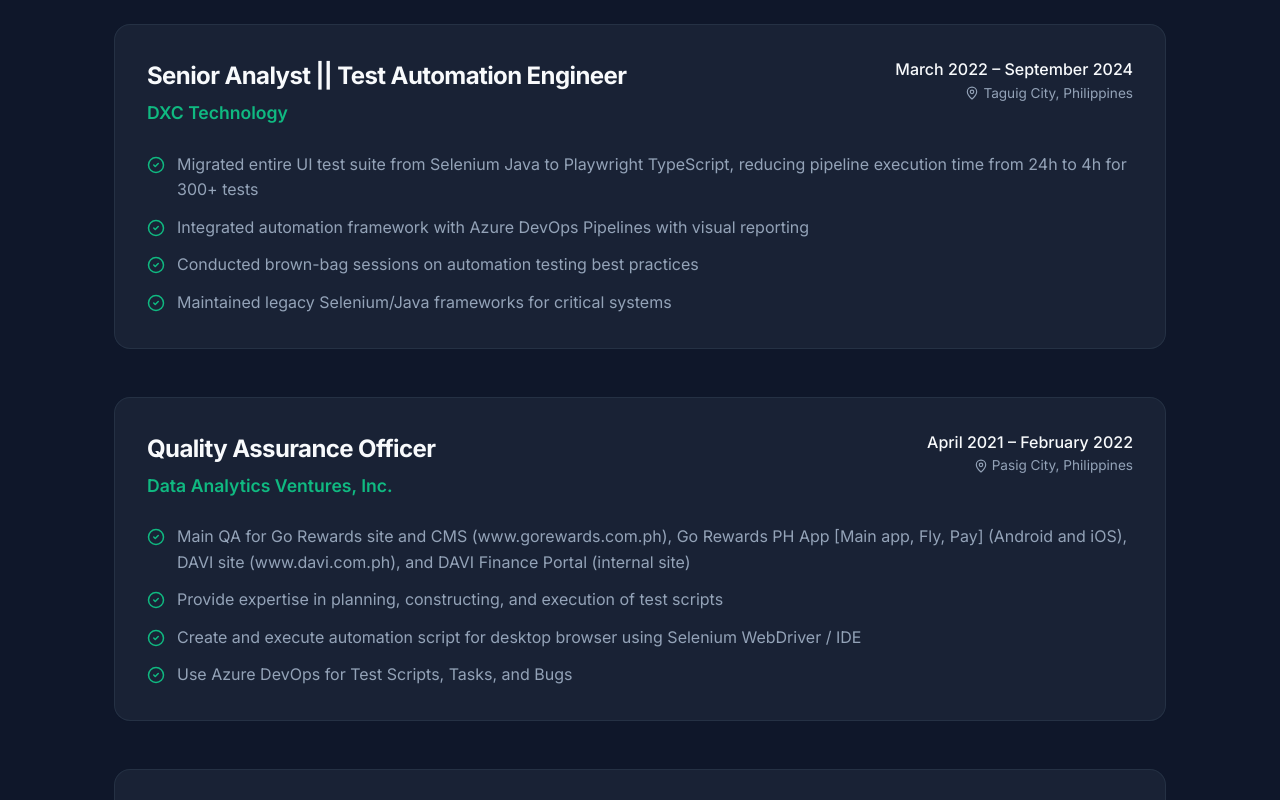
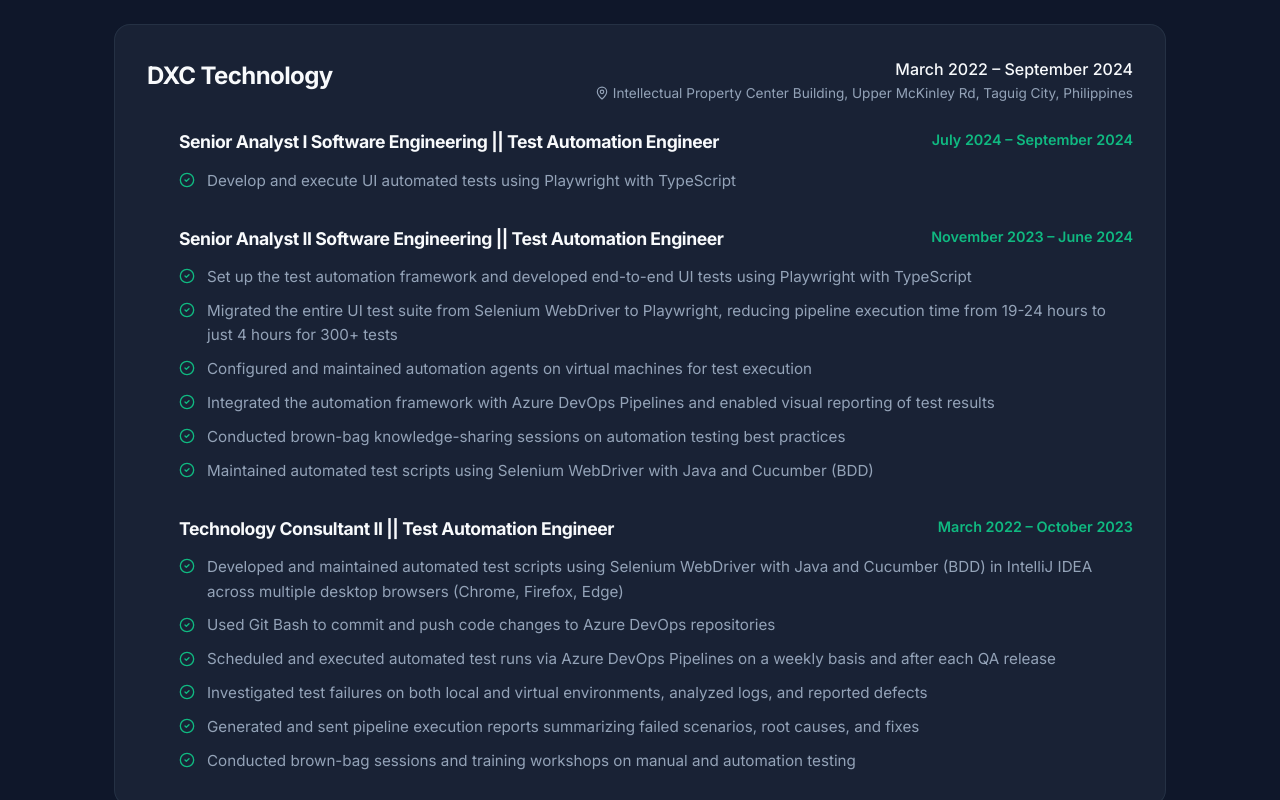
Before and after one commit to cng07/carlosng07, a React (Vite) app: page / in a window 1280 px wide. Shown: the part 1800-2600 px from the top of the page. Built offline with nearby package versions, Linux system fonts and the light colour scheme.

Commit message:
UI: Support multi-role experience entries and update DXC history

```diff
--- a/src/data/resumeData.js
+++ b/src/data/resumeData.js
@@ -47,14 +47,40 @@
     },
     {
       company: "DXC Technology",
-      role: "Senior Analyst || Test Automation Engineer",
       period: "March 2022 – September 2024",
-      location: "Taguig City, Philippines",
-      achievements: [
-        "Migrated entire UI test suite from Selenium Java to Playwright TypeScript, reducing pipeline execution time from 24h to 4h for 300+ tests",
-        "Integrated automation framework with Azure DevOps Pipelines with visual reporting",
-        "Conducted brown-bag sessions on automation testing best practices",
-        "Maintained legacy Selenium/Java frameworks for critical systems"
+      location: "Intellectual Property Center Building, Upper McKinley Rd, Taguig City, Philippines",
+      roles: [
+        {
+          title: "Senior Analyst I Software Engineering || Test Automation Engineer",
+          period: "July 2024 – September 2024",
+          achievements: [
+            "Develop and execute UI automated tests using Playwright with TypeScript"
+          ]
+        },
+        {
+          title: "Senior Analyst II Software Engineering || Test Automation Engineer",
+          period: "November 2023 – June 2024",
+          achievements: [
+            "Set up the test automation framework and developed end-to-end UI tests using Playwright with TypeScript",
+            "Migrated the entire UI test suite from Selenium WebDriver to Playwright, reducing pipeline execution time from 19-24 hours to just 4 hours for 300+ tests",
+            "Configured and maintained automation agents on virtual machines for test execution",
+            "Integrated the automation framework with Azure DevOps Pipelines and enabled visual reporting of test results",
+            "Conducted brown-bag knowledge-sharing sessions on automation testing best practices",
+            "Maintained automated test scripts using Selenium WebDriver with Java and Cucumber (BDD)"
+          ]
+        },
+        {
+          title: "Technology Consultant II || Test Automation Engineer",
+          period: "March 2022 – October 2023",
+          achievements: [
+            "Developed and maintained automated test scripts using Selenium WebDriver with Java and Cucumber (BDD) in IntelliJ IDEA across multiple desktop browsers (Chrome, Firefox, Edge)",
+            "Used Git Bash to commit and push code changes to Azure DevOps repositories",
+            "Scheduled and executed automated test runs via Azure DevOps Pipelines on a weekly basis and after each QA release",
+            "Investigated test failures on both local and virtual environments, analyzed logs, and reported defects",
+            "Generated and sent pipeline execution reports summarizing failed scenarios, root causes, and fixes",
+            "Conducted brown-bag sessions and training workshops on manual and automation testing"
+          ]
+        }
       ]
     },
     {
--- a/src/pages/Home.jsx
+++ b/src/pages/Home.jsx
@@ -85,16 +85,37 @@
                         >
                             <div style={{ display: 'flex', justifyContent: 'space-between', alignItems: 'flex-start', flexWrap: 'wrap', gap: '1rem', marginBottom: '1.5rem' }}>
                                 <div>
-                                    <h3 style={{ fontSize: '1.5rem', marginBottom: '0.25rem' }}>{exp.role}</h3>
-                                    <p style={{ color: 'var(--primary)', fontWeight: 600, fontSize: '1.1rem' }}>{exp.company}</p>
+                                    <h3 style={{ fontSize: '1.5rem', marginBottom: '0.25rem' }}>{exp.company}</h3>
+                                    {!exp.roles && <p style={{ color: 'var(--primary)', fontWeight: 600, fontSize: '1.1rem' }}>{exp.role}</p>}
                                 </div>
-                                <div style={{ textAlign: 'right' }}>
+                                <div style={{ textAlign: 'right', flexShrink: 0 }}>
                                     <p style={{ fontWeight: 500 }}>{exp.period}</p>
                                     <p style={{ fontSize: '0.85rem', color: 'var(--text-muted)', display: 'flex', alignItems: 'center', justifyContent: 'flex-end', gap: '0.25rem' }}>
                                         <MapPin size={14} /> {exp.location}
                                     </p>
                                 </div>
                             </div>
+
+                            {exp.roles ? (
+                                <div style={{ display: 'flex', flexDirection: 'column', gap: '2rem' }}>
+                                    {exp.roles.map((role, ri) => (
+                                        <div key={ri} style={{ borderLeft: '2px solid rgba(var(--primary-rgb), 0.3)', paddingLeft: '1.5rem', marginLeft: '0.5rem' }}>
+                                            <div style={{ display: 'flex', justifyContent: 'space-between', alignItems: 'flex-start', flexWrap: 'wrap', gap: '1rem', marginBottom: '0.75rem' }}>
+                                                <h4 style={{ fontSize: '1.1rem', color: 'var(--text-main)' }}>{role.title}</h4>
+                                                <span style={{ fontSize: '0.9rem', color: 'var(--primary)', fontWeight: 600 }}>{role.period}</span>
+                                            </div>
+                                            <ul style={{ listStyle: 'none', display: 'flex', flexDirection: 'column', gap: '0.6rem' }}>
+                                                {role.achievements.map((item, i) => (
+                                                    <li key={i} style={{ display: 'flex', gap: '0.75rem', color: 'var(--text-muted)', fontSize: '0.95rem' }}>
+                                                        <CheckCircle2 size={16} color="var(--primary)" style={{ flexShrink: 0, marginTop: '0.2rem' }} />
+                                                        <span>{item}</span>
+                                                    </li>
+                                                ))}
+                                            </ul>
+                                        </div>
+                                    ))}
+                                </div>
+                            ) : (
                                 <ul style={{ listStyle: 'none', display: 'flex', flexDirection: 'column', gap: '0.75rem' }}>
                                     {exp.achievements.map((item, i) => (
                                         <li key={i} style={{ display: 'flex', gap: '0.75rem', color: 'var(--text-muted)' }}>
@@ -103,6 +124,7 @@
                                         </li>
                                     ))}
                                 </ul>
+                            )}
                         </motion.div>
                     ))}
                 </div>
```
Lines whose indentation alone changed are shown as unchanged.
